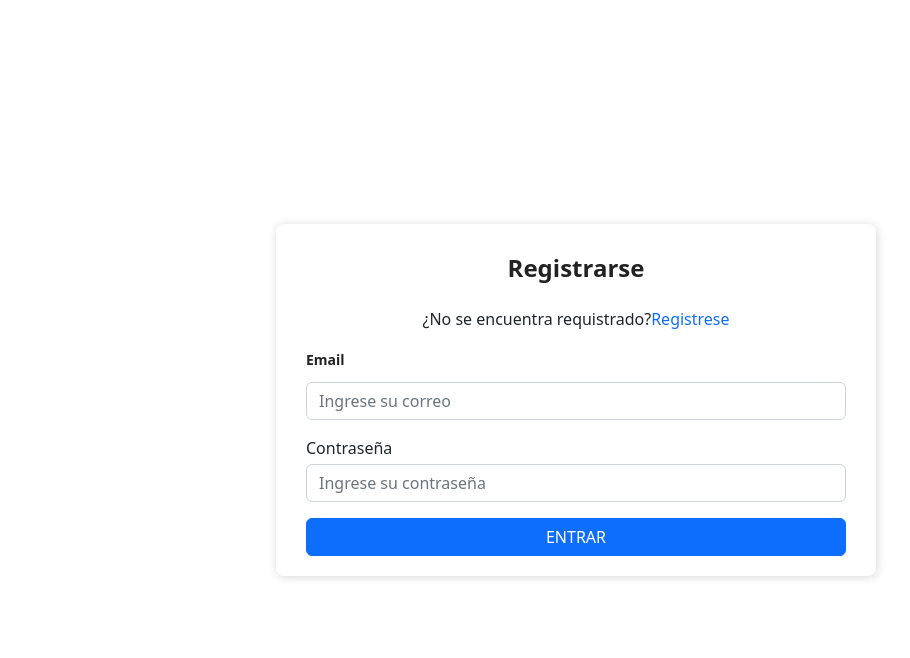
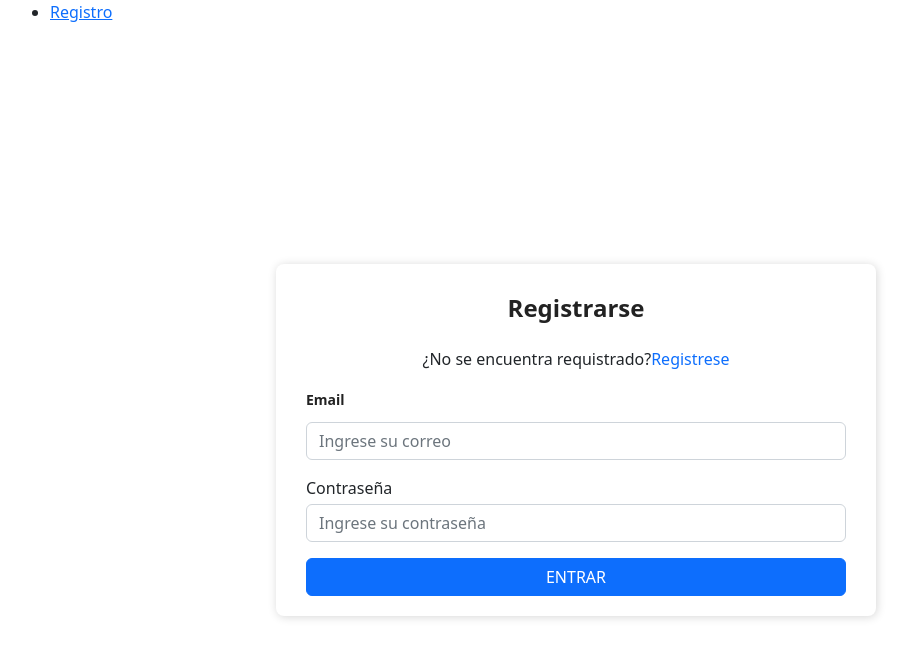
Before and after one commit to bryanstithquintero/Proyecto-Ciclo-4, a React (Create React App) app in the folder alquiler-maquinaria/: page / in a window 1280 px wide. Shown: the top 658 px of the page, without its empty margins (64-974 px from the left). Built offline with nearby package versions, Linux system fonts and the light colour scheme.

Commit message:
agregado navlink y link para navegacion

```diff
--- a/alquiler-maquinaria/src/App.js
+++ b/alquiler-maquinaria/src/App.js
@@ -1,5 +1,8 @@
 import './components/login/login.css';
 import Login from './components/login/login';
+import Register from './components/register/Register';
+import Navbar from './components/navbar/Navbar';
+
 import { BrowserRouter, Route, Routes } from 'react-router-dom';
 import "bootstrap/dist/css/bootstrap.min.css"
 import { Container } from 'react-bootstrap';
@@ -8,14 +11,12 @@ function App() {
     return (
         <Container>
             <div className="App">
+
                 <BrowserRouter>
+                    <Navbar />
                     <Routes>
-                        <Route path='/' element={
-
-                            <Login />
-                        } />
-                        <Route path='/Register' element={
-                            <h1>Register</h1>} />
+                        <Route path='/' element={<Login />} />
+                        <Route path='/Register' element={<Register />} />
                     </Routes>
                 </BrowserRouter>
             </div>
--- a/alquiler-maquinaria/src/components/login/login.js
+++ b/alquiler-maquinaria/src/components/login/login.js
@@ -1,5 +1,6 @@
 import React, { Component } from 'react'
 import { Form } from 'react-bootstrap';
+import { Link } from 'react-router-dom';
 
 export default class login extends Component {
     constructor(props) {
@@ -23,9 +24,9 @@ export default class login extends Component {
                         <h3 className="Auth-form-title">Registrarse</h3>
                         <div className="text-center">
                             ¿No se encuentra requistrado?
-                            <a className="link-primary link" href='/Register'>
+                            <Link className="link-primary link" to='/Register'>
                                 Registrese
-                            </a>
+                            </Link>
                         </div>
                         <Form.Group className='form-group mt-3'>
                             <Form.Label className='label'>Email</Form.Label>
--- /dev/null
+++ b/alquiler-maquinaria/src/components/navbar/Navbar.js
@@ -0,0 +1,16 @@
+import React, { Component } from 'react'
+import { NavLink } from 'react-router-dom'
+
+export default class Navbar extends Component {
+    render() {
+        return (
+            <div>
+                <ul>
+                    <li>
+                        <NavLink to='/Register'>Registro</NavLink>
+                    </li>
+                </ul>
+            </div>
+        )
+    }
+}
--- a/alquiler-maquinaria/src/components/register/Register.js
+++ b/alquiler-maquinaria/src/components/register/Register.js
@@ -0,0 +1,11 @@
+import React, { Component } from 'react'
+
+export default class Register extends Component {
+    render() {
+        return (
+            <div>
+                HOLA
+            </div>
+        )
+    }
+}
```
